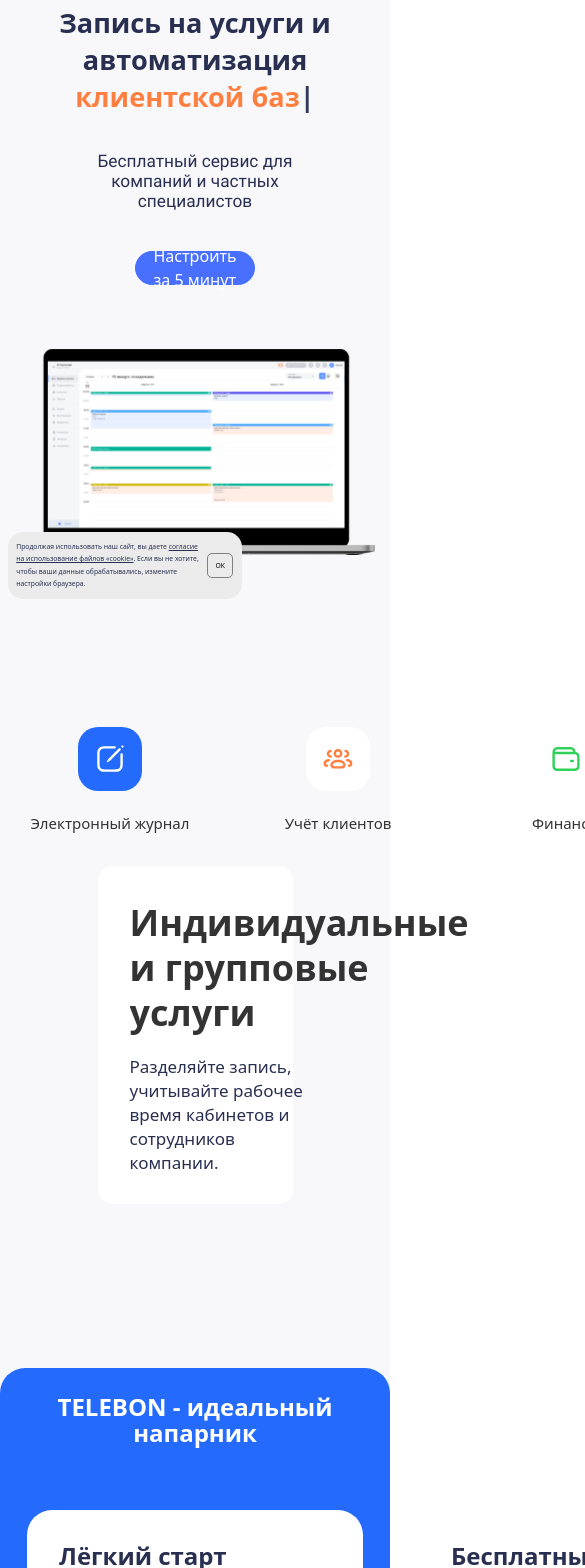
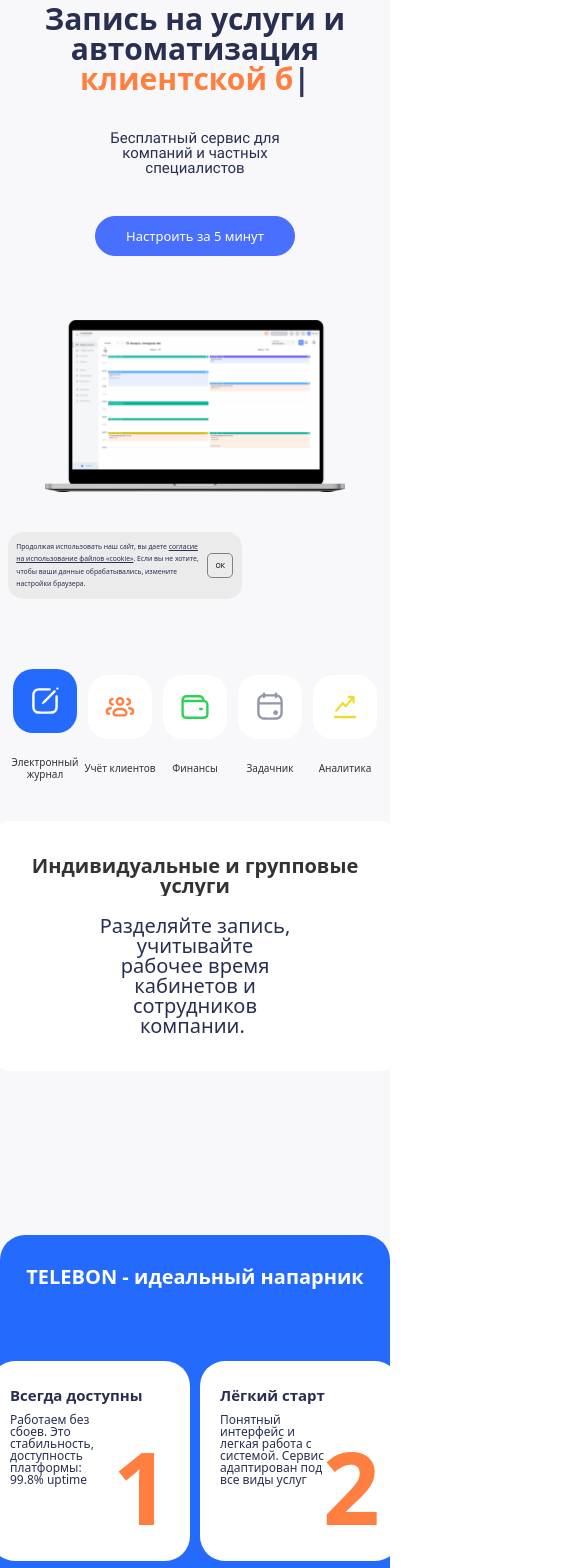
Before and after one commit to Pavel293/Site2, a Next.js app: page / in a window 390 px wide. Shown: the part 220-1788 px from the top of the page, 585 px wide, since content can reach past the window. Built offline with nearby package versions, Linux system fonts and the light colour scheme; no server answers.

Commit message:
small fix

```diff
--- a/src/components/layout/footer/Footer.module.scss
+++ b/src/components/layout/footer/Footer.module.scss
@@ -98,48 +98,29 @@
 	}
 }
 
-@media (max-width: 430px) {
+@media (max-width: 440px) {
 	.footer {
 		.info {
-			margin-top: 5vh;
-			display: grid;
-			grid-template-columns: 100px 100px 100px;
-			grid-template-rows: 50px 100px;
-			text-align: center;
-			gap: 20px;
-			p {
-				font-size: 9px;
-				line-height: 15px;
+			.logoline {
+				.content{
+					width: 400px;
+					.contact {
+						h1 {
+							font-size: 24px;
+						}
+						h2 {
+							font-size: 13px;
+						}
+					}
+				}
 			}
-			h1 {
-				font-size: 9px;
-				line-height: 17px;
-				margin-bottom: 5px;
-			}
-			.logo {
-				margin: 0 40vw 0 20vw;
-				height: auto;
-				width: 40vw;
-				grid-column: span 3;
-				grid-row: 1;
-			}
-			.account {
-				grid-column: 1;
-				grid-row: 2;
-			}
-			.doc {
-				grid-column: 2;
-				grid-row: 2;
-			}
-			.contact {
-				grid-column: 3;
-				grid-row: 2;
-			}
-		}
-		.bottom {
-			p {
-				font-size: 8px;
-				line-height: 11px;
+			.textcontent {
+				width: 400px;
+				.text{
+					h2{
+						font-size: 8px;
+					}
+				}
 			}
 		}
 	}
--- a/src/components/layout/header/Header.module.scss
+++ b/src/components/layout/header/Header.module.scss
@@ -62,13 +62,15 @@
 
 @media (max-width: 990px) {
 	.header {
-		@apply fixed bg-transparent h-8 w-full z-10;
+		@apply fixed bg-white w-full z-10;
 		transform: translateY(0) !important;
 		.headerContent {
 			.logo {
 				position: relative;
 				z-index: 50;
 				width: 40vw;
+				margin: 15px 0;
+
 			}
 			ul {
 				@apply flex flex-col justify-center items-center    -top-[400%] left-0 z-40 absolute w-full h-0;
--- a/src/components/screens/description/Description.module.scss
+++ b/src/components/screens/description/Description.module.scss
@@ -133,6 +133,7 @@
 		.icon {
 			display: flex;
 			margin-left: 80px;
+			pointer-events: none;
 		}
 	}
 }
@@ -141,34 +142,43 @@
 	.fuck {
 		align-items: center;
 		.buttonBorder {
-			max-width: 350px;
-			border-radius: 16px;
+			gap: 0;
 		}
 	}
 	.buttonContent {
-		width: 50vw;
-		height: 40vh;
+		width: 400px;
+		height: 250px;
 		flex-direction: column;
 		justify-content: center;
+		div{
+			.textBox{
+				display: flex;
+				align-items: center;
+				margin: 15px;
+				width: 370px;
 				h1 {
-			font-size: calc((1vw + 1vh) * 2);
-			line-height: calc((1vw + 1vh) * 3);
+					font-size: 20px;
+					line-height: 20px;
 					text-align: center;
 				}
 				h4 {
 					width: 50vw;
-			font-size: calc((1vw + 1vh) * 1.1);
-			line-height: calc((1vw + 1vh) * 1.3);
+					font-size: 20px;
+					line-height: 20px;
 					text-align: center;
 				}
-		button {
-			margin-left: 3vw;
 			}
 			.icon {
 				 display: none;
 			 }
 		}
+	}
 	.styled-button {
 		border-radius: 15px;
+		height: 130px;
+		width: 75px;
+		.text {
+			font-size: 10px;
 		}
 	}
+}
--- a/src/components/screens/hero/Hero.module.scss
+++ b/src/components/screens/hero/Hero.module.scss
@@ -91,28 +91,28 @@
 	}
 }
 
-@media (max-width: 430px) {
+@media (max-width: 440px) {
 	.left {
 		.head {
 			h1 {
 				text-align: center;
-				font-size: calc((1vw + 1vh) * 2.2);
-				line-height: calc((1vw + 1vh) * 3);
+				font-size: 30px;
+				line-height: 30px;
 			}
 		}
 		.additionalText {
 			p {
 				text-align: center;
-				font-size: calc((1vw + 1vh) * 1.4);
-				line-height: calc((1vw + 1vh) * 1.6);
+				font-size: 15px;
+				line-height: 15px;
 			}
 			.buttons {
 				display: flex;
 				flex-direction: column;
 				.auth {
 					> a {
-						@apply flex justify-center text-white py-[2px] px-[24px] border leading-[24px] rounded-full bg-primary w-[120px] h-[4vh];
-						font-size: calc((1vw + 1vh) * 1.3);
+						@apply flex justify-center text-white py-[2px] px-[24px] border leading-[24px] rounded-full bg-primary w-[200px] h-[40px];
+						font-size: 13px;
 					}
 					&.reg {
 						a {
@@ -123,5 +123,8 @@
 				}
 			}
 		}
+		.image {
+			margin: 64px 30px 0 30px;
+		}
 	}
 }
--- a/src/components/screens/home/Home.module.scss
+++ b/src/components/screens/home/Home.module.scss
@@ -223,22 +223,55 @@
 	}
 }
 
-@media (max-width: 430px) {
-	.grid {
-		.card {
-			.circle {
-				width: 27px;
-				height: 27px;
-			}
-			.iconWrapperSoon {
-				position: absolute;
-				top: 0;
-				right: -25px;
+@media (max-width: 440px) {
+	.container {
+		width: 400px;
+		h1 {
+			font-size: 25px;
+		}
+		.grid {
+			grid-template-columns: repeat(1, 1fr);
+			.card {
+				.text {
+					gap: 10px;
+					h2 {
+						font-size: 15px;
+					}
+					p {
+						font-size: 15px;
+					}
+				}
+				.image{
+					height: 32px;
+					width: 32px;
+					border-radius: 10px;
+					svg {
+						height: 20px;
+					}
+				}
 			}
 		}
-	}
-	.wrapper {
-		@apply flex flex-col gap-[100px] pt-24;
+		.company {
+			width: 400px;
+			margin: 32px auto;
+			flex-direction: column;
+			.text {
+				width: 356px;
+				gap: 10px;
+				h2 {
+					font-size: 15px;
+				}
+				p{
+					font-size: 15px;
+				}
+			}
+			.image {
+				margin-left: 0;
+				width: 300px;
+				display: flex;
+				align-self: center;
+			}
+		}
 	}
 	.cookieContainer {
 		width: 60vw;
--- a/src/components/screens/rate/Rate.module.scss
+++ b/src/components/screens/rate/Rate.module.scss
@@ -60,96 +60,37 @@
 	}
 }
 
-@media (max-width: 430px) {
+@media (max-width: 440px) {
 	.buttonContainer {
 		display: none;
 	}
 	.fuck {
-		p {
-			font-size: 9px;
-			line-height: 20px;
-		}
-		h1 {
-			font-size: 24px;
-			line-height: 26px;
-		}
-		h2 {
-			font-size: 16px;
-			line-height: 26px;
-		}
-		h3 {
-			display: none;
+		height: 800px;
+		h1{
+			font-size: 20px;
 		}
 	}
-	.cards {
-		margin: 5vh auto;
-		gap: 7vw;
-		.scard,
-		.fcard {
-			height: 304px;
-			width: 160px;
-
-			.top {
-				height: 100px;
-
-				.price {
-					div {
-						h1 {
-							top: 8px;
-							left: 8px;
-							font-size: 18px;
-							line-height: 26px;
-						}
-						p {
-							top: 30px;
-							left: 8px;
-							font-size: 9px;
-							line-height: 13px;
-						}
-					}
-
-					h2 {
-						top: 8px;
-						right: 8px;
-						font-size: 20px;
-						line-height: 26px;
-					}
-				}
-
-				p {
-					font-size: 9px;
-					line-height: 15px;
-					top: 6vh;
-					left: 15px;
-				}
+	.container {
+		display: grid;
+		grid-template-columns: repeat(2, 1fr);
+		gap: 10px;
+		.card {
+			height: 200px;
+			width: 200px;
+			padding: 20px;
+			h2{
+				font-size: 15px;
 			}
-
-			.main {
-				p {
-					margin: 10px 0 0 19px;
-					font-size: 9px;
-					line-height: 15px;
-				}
-
-				h1 {
-					margin-top: 36px;
-					font-size: 16px;
-					line-height: 20px;
-					height: 40px;
-				}
-
-				button {
-					width: 120px;
-					height: 20px;
-					margin: 0 20px 35px 20px;
-				}
+			p{
+				margin-top: 5px;
+				font-size: 12px;
+				line-height: 12px;
+				width: 105px;
 			}
-		}
-		.scard {
-			.main {
-				h1 {
-					margin-top: 7px;
-				}
+			h3 {
+				font-size: 100px;
+				bottom: 0;
+				right: 20px;
 			}
 		}
 	}
```
Lines whose indentation alone changed are shown as unchanged.
